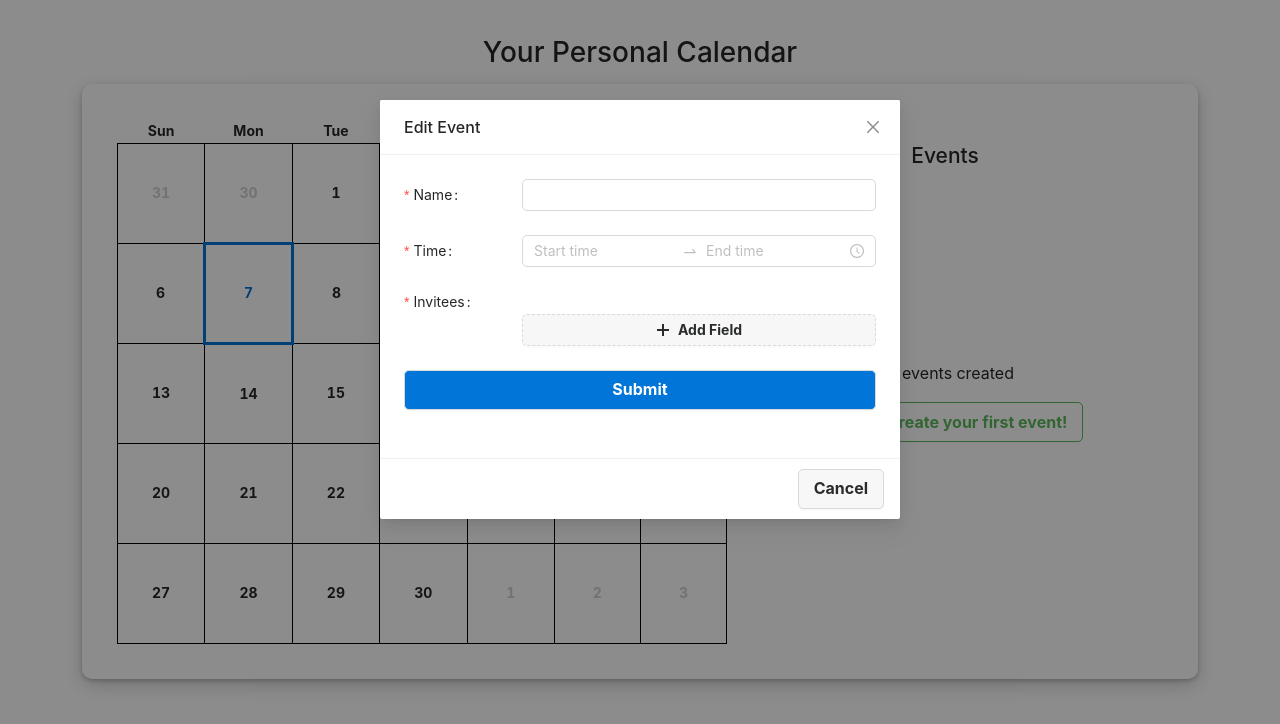
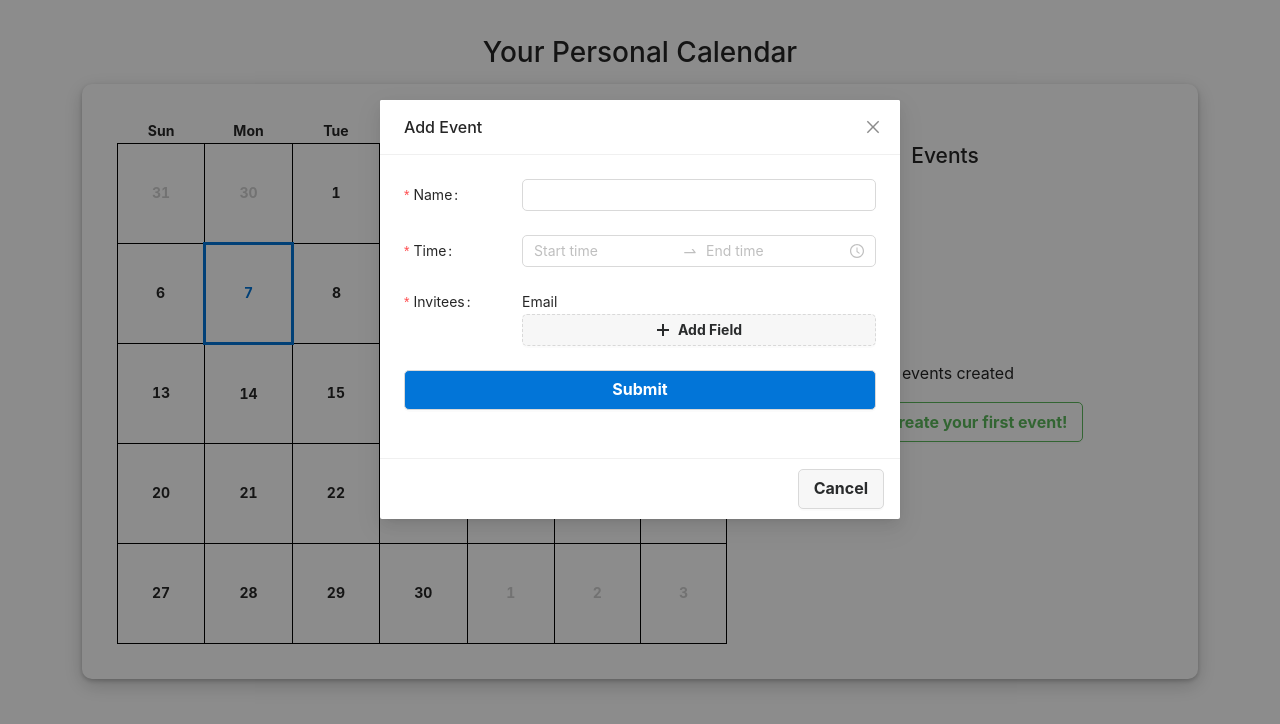
Before and after one commit to Fatanaminullah/personal-calendar-web-app, a React (Create React App) app: page / in a window 1280 px wide. Both pictures are taken after a click on the button "Let's create your first event!". Shown: the top 724 px of the page. Built offline with nearby package versions, Linux system fonts and the light colour scheme.

Commit message:
add color in date

```diff
--- /dev/null
+++ b/src/components/templates/EventFormModal/index.js
@@ -0,0 +1,150 @@
+/* eslint-disable eqeqeq */
+import {MinusCircleOutlined, PlusOutlined} from '@ant-design/icons';
+import {Col, Form, Input, Modal, Row, TimePicker} from 'antd';
+import React from 'react';
+import {Button} from '../../atoms';
+
+const EventFormModal = ({
+  visibleModal,
+  closeModal,
+  onFinish,
+  onFinishFailed,
+  isEditing,
+  form,
+}) => {
+  return (
+    <>
+      <Modal
+        title={isEditing ? 'Edit Event' : 'Add Event'}
+        visible={visibleModal}
+        onCancel={() => {
+          closeModal();
+        }}
+        footer={[
+          <Button
+            text="Cancel"
+            type="light"
+            onClick={() => {
+              closeModal();
+            }}
+          />,
+        ]}>
+        <Form
+          form={form}
+          name="events-form"
+          onFinish={onFinish}
+          onFinishFailed={onFinishFailed}>
+          <Form.Item
+            name="name"
+            label="Name"
+            labelCol={{span: 6}}
+            rules={[
+              {
+                required: true,
+                message: 'Field Required',
+              },
+            ]}
+            shouldUpdate
+            labelAlign="left">
+            <Input style={{borderRadius: 5}} />
+          </Form.Item>
+          <Form.Item
+            name="time"
+            label="Time"
+            style={{width: '100%'}}
+            labelCol={{span: 6}}
+            rules={[
+              {
+                required: true,
+                message: 'Field Required',
+              },
+            ]}
+            shouldUpdate
+            labelAlign="left">
+            <TimePicker.RangePicker style={{width: '100%', borderRadius: 5}} />
+          </Form.Item>
+          <Row>
+            <Col span={6}>
+              <label className="label-required">Invitees</label>
+            </Col>
+            <Col span={17}>
+              <label>Email</label>
+            </Col>
+          </Row>
+          <Form.List
+            name="invitees"
+            rules={[
+              {
+                required: true,
+                message: 'Field Required',
+              },
+            ]}
+            shouldUpdate>
+            {(fields, {add, remove}, {errors}) => (
+              <>
+                {fields.map((field) => {
+                  return (
+                    <Row>
+                      <Col span={6} />
+                      <Col span={17}>
+                        <Form.Item
+                          {...field}
+                          rules={[
+                            {
+                              required: true,
+                              message: 'Field Required',
+                            },
+                            {
+                              type: 'email',
+                              message: 'Incorrect email format',
+                            },
+                          ]}
+                          name={[field.name, 'email']}
+                          fieldKey={[field.fieldKey, 'email']}>
+                          <Input style={{borderRadius: 5}} />
+                        </Form.Item>
+                      </Col>
+                      <Col
+                        span={1}
+                        style={{
+                          padding: 5,
+                          alignItems: 'center',
+                          justifyContent: 'center',
+                        }}>
+                        <MinusCircleOutlined
+                          style={{fontSize: 16}}
+                          onClick={() => remove(field.name)}
+                        />
+                      </Col>
+                    </Row>
+                  );
+                })}
+                <Col offset={6} span={18}>
+                  <Form.ErrorList errors={errors} />
+                </Col>
+                <Col offset={6} span={18}>
+                  <Form.Item>
+                    <Button
+                      dashed
+                      size="medium"
+                      type="light"
+                      text="Add Field"
+                      onClick={() => add()}
+                      block
+                      icon={<PlusOutlined />}
+                    />
+                  </Form.Item>
+                </Col>
+              </>
+            )}
+          </Form.List>
+          <Form.Item>
+            <Button text="Submit" block type="primary" htmlType="submit" />
+          </Form.Item>
+        </Form>
+      </Modal>
+    </>
+  );
+};
+
+export default EventFormModal;
--- a/src/components/templates/index.js
+++ b/src/components/templates/index.js
@@ -1,3 +1,4 @@
 import Calendar from './Calendar';
+import EventFormModal from './EventFormModal';
 
-export {Calendar};
+export {Calendar, EventFormModal};
--- a/src/pages/DashboardPage/index.js
+++ b/src/pages/DashboardPage/index.js
@@ -3,39 +3,24 @@ import {
   ClockCircleOutlined,
   DeleteOutlined,
   EditOutlined,
-  MailFilled,
   MailOutlined,
-  MinusCircleOutlined,
   MoreOutlined,
   PlusCircleFilled,
-  PlusOutlined,
 } from '@ant-design/icons';
-import {
-  Col,
-  Dropdown,
-  Form,
-  Input,
-  Menu,
-  message,
-  Modal,
-  Popconfirm,
-  Row,
-  Space,
-  TimePicker,
-} from 'antd';
+import {Col, Dropdown, Form, Menu, message, Popconfirm, Row, Space} from 'antd';
 import moment from 'moment';
 import React, {useState} from 'react';
 import {useDispatch, useSelector} from 'react-redux';
-import {Button, Calendar} from '../../components';
+import {Button, Calendar, EventFormModal} from '../../components';
 import {setEventsData} from '../../redux/store/actions/events';
-import {colors} from '../../utilities';
+import {colors, generateRandomColor} from '../../utilities';
 
 const DashboardPage = () => {
   const dispatch = useDispatch();
   const {events} = useSelector((state) => state.events);
   const [selectedDate, setSelectedDate] = useState(moment().format('D'));
   const [selectedEvent, setSelectedEvent] = useState({});
-  const [isEditing, setIsEditing] = useState(true);
+  const [isEditing, setIsEditing] = useState(false);
   const [visibleModal, setVisibleModal] = useState(false);
   const [form] = Form.useForm();
   const onFinishFailed = (errorInfo) => {
@@ -44,7 +29,10 @@ const DashboardPage = () => {
   const onFinish = (values) => {
     if (!isEditing) {
       if (events[selectedDate].length < 3) {
-        const event = [...events[selectedDate], {...values}];
+        const event = [
+          ...events[selectedDate],
+          {...values, color: generateRandomColor()},
+        ];
         const request = {
           ...events,
           [selectedDate]: event,
@@ -88,135 +76,17 @@ const DashboardPage = () => {
     dispatch(setEventsData(request));
     message.success(`Events ${name} successfully deleted!`);
   };
+
   return (
     <>
-      <Modal
-        title={isEditing ? 'Edit Event' : 'Add Event'}
-        visible={visibleModal}
-        onCancel={() => {
-          closeModal();
-        }}
-        footer={[
-          <Button
-            text="Cancel"
-            type="light"
-            onClick={() => {
-              closeModal();
-            }}
-          />,
-        ]}>
-        <Form
-          form={form}
-          name="events-form"
-          // initialValues={{}}
-          onFinish={onFinish}
-          onFinishFailed={onFinishFailed}>
-          <Form.Item
-            name="name"
-            label="Name"
-            labelCol={{span: 6}}
-            rules={[
-              {
-                required: true,
-                message: 'Field Required',
-              },
-            ]}
-            shouldUpdate
-            labelAlign="left">
-            <Input style={{borderRadius: 5}} />
-          </Form.Item>
-          <Form.Item
-            name="time"
-            label="Time"
-            style={{width: '100%'}}
-            labelCol={{span: 6}}
-            rules={[
-              {
-                required: true,
-                message: 'Field Required',
-              },
-            ]}
-            shouldUpdate
-            labelAlign="left">
-            <TimePicker.RangePicker style={{width: '100%', borderRadius: 5}} />
-          </Form.Item>
-          <Row>
-            <Col span={6}>
-              <label className="label-required">Invitees</label>
-            </Col>
-          </Row>
-          <Form.List
-            name="invitees"
-            rules={[
-              {
-                required: true,
-                message: 'Field Required',
-              },
-            ]}
-            shouldUpdate>
-            {(fields, {add, remove}, {errors}) => (
-              <>
-                {fields.map((field) => {
-                  return (
-                    <Row>
-                      <Col span={6} />
-                      <Col span={17}>
-                        <Form.Item
-                          {...field}
-                          rules={[
-                            {
-                              required: true,
-                              message: 'Field Required',
-                            },
-                            {
-                              type: 'email',
-                              message: 'Incorrect email format',
-                            },
-                          ]}
-                          name={[field.name, 'email']}
-                          fieldKey={[field.fieldKey, 'email']}>
-                          <Input style={{borderRadius: 5}} />
-                        </Form.Item>
-                      </Col>
-                      <Col
-                        span={1}
-                        style={{
-                          padding: 5,
-                          alignItems: 'center',
-                          justifyContent: 'center',
-                        }}>
-                        <MinusCircleOutlined
-                          style={{fontSize: 16}}
-                          onClick={() => remove(field.name)}
-                        />
-                      </Col>
-                    </Row>
-                  );
-                })}
-                <Col offset={6} span={18}>
-                  <Form.ErrorList errors={errors} />
-                </Col>
-                <Col offset={6} span={18}>
-                  <Form.Item>
-                    <Button
-                      dashed
-                      size="medium"
-                      type="light"
-                      text="Add Field"
-                      onClick={() => add()}
-                      block
-                      icon={<PlusOutlined />}
-                    />
-                  </Form.Item>
-                </Col>
-              </>
-            )}
-          </Form.List>
-          <Form.Item>
-            <Button text="Submit" block type="primary" htmlType="submit" />
-          </Form.Item>
-        </Form>
-      </Modal>
+      <EventFormModal
+        visibleModal={visibleModal}
+        closeModal={closeModal}
+        onFinish={onFinish}
+        onFinishFailed={onFinishFailed}
+        isEditing={isEditing}
+        form={form}
+      />
       <Row>
         <Col
           span={24}
@@ -250,6 +120,7 @@ const DashboardPage = () => {
                 <Calendar
                   selectedDate={selectedDate}
                   setSelectedDate={setSelectedDate}
+                  events={events}
                 />
               </Col>
               <Col xs={24} md={24} lg={10}>
@@ -277,6 +148,7 @@ const DashboardPage = () => {
                       justifyContent: 'center',
                       flexDirection: 'column',
                       height: '80%',
+                      minHeight: 300,
                     }}>
                     <p style={{fontSize: 16}}>No events created</p>
                     <Button
@@ -290,7 +162,7 @@ const DashboardPage = () => {
                   events[selectedDate].map((item, index) => (
                     <div
                       style={{
-                        backgroundColor: colors.white,
+                        backgroundColor: item.color,
                         borderRadius: 5,
                         padding: 15,
                         display: 'flex',
--- a/src/utilities/function/index.js
+++ b/src/utilities/function/index.js
@@ -47,6 +47,11 @@ const phoneNumberNormalize = (number) => {
   }
 };
 
+const generateRandomColor = () => {
+  return `#${Math.floor(Math.random() * 16777215).toString(16)}`;
+};
+
+
 export {
   thousandSeparator,
   history,
@@ -55,4 +60,5 @@ export {
   compare,
   removeFirstZero,
   phoneNumberNormalize,
+  generateRandomColor,
 };
```
Also changed, not shown: src/components/templates/Calendar/index.js (+23 -1 lines).
